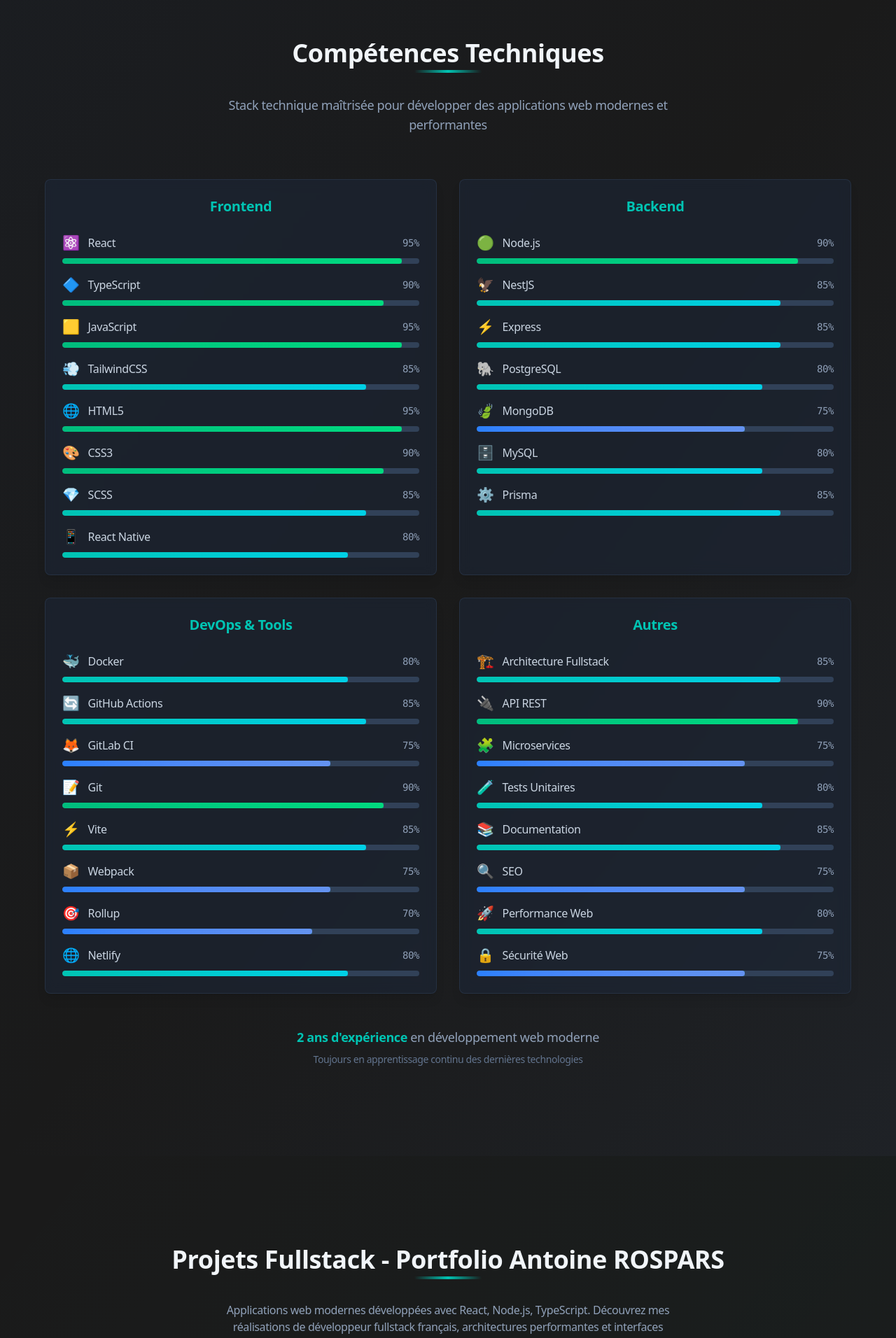
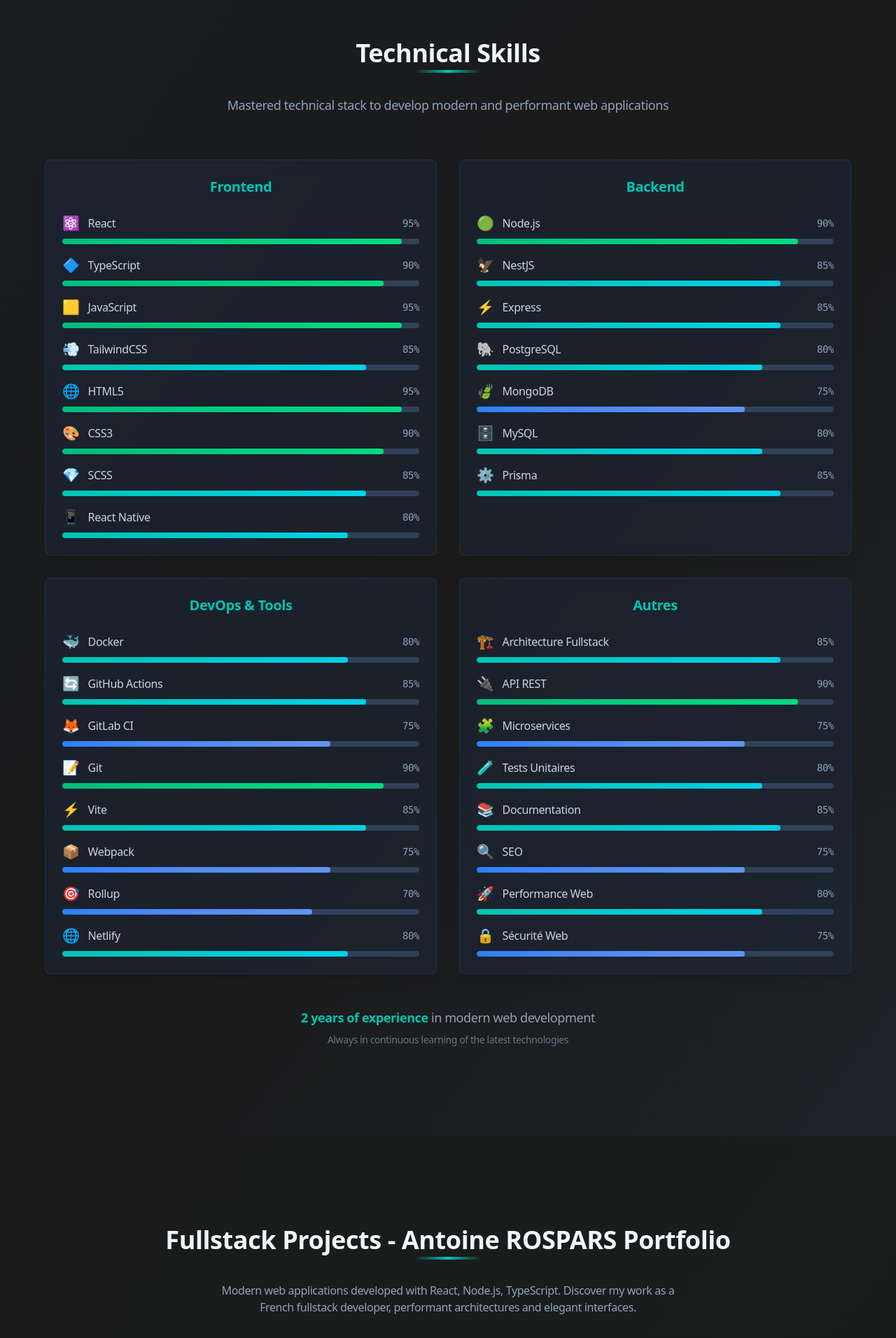
Before and after one commit to P4ST4S/portfolio-v4, a React (Vite) app: page / in a window 1280 px wide. Shown: the part 1680-3592 px from the top of the page at 70% size. Built offline with nearby package versions, Linux system fonts and the light colour scheme; no server answers.

Commit message:
feat: enhance Contact, Projects, and Skills components with internationalization support and improved text

```diff
--- a/src/components/Contact.tsx
+++ b/src/components/Contact.tsx
@@ -1,12 +1,14 @@
 import { useRef, useState } from "react";
 import type { FormEvent } from "react";
 import emailjs from "@emailjs/browser";
+import { FormattedMessage, useIntl } from "react-intl";
 
 const EMAILJS_PUBLIC_KEY = import.meta.env.VITE_EMAILJS_PUBLIC_KEY;
 const EMAILJS_SERVICE_ID = import.meta.env.VITE_EMAILJS_SERVICE_ID;
 const EMAILJS_TEMPLATE_ID = import.meta.env.VITE_EMAILJS_TEMPLATE_ID;
 
 const Contact = () => {
+  const intl = useIntl();
   const formRef = useRef<HTMLFormElement>(null);
   const [sending, setSending] = useState(false);
   const [feedback, setFeedback] = useState<string | null>(null);
@@ -28,11 +30,11 @@
         }
       );
 
-      setFeedback("✅ Message envoyé avec succès !");
+      setFeedback("success");
       formRef.current.reset();
     } catch (err) {
       console.error(err);
-      setFeedback("❌ Une erreur s'est produite.");
+      setFeedback("error");
     } finally {
       setSending(false);
     }
@@ -43,34 +45,35 @@
       <div className="container mx-auto px-6">
         <div className="text-center mb-12">
           <h2 className="text-3xl md:text-4xl font-bold text-slate-100 mb-4">
-            Contactez Antoine ROSPARS - Développeur Fullstack
+            <FormattedMessage id="contact.title" />
           </h2>
           <p className="text-lg text-slate-400 max-w-2xl mx-auto">
-            Développeur freelance français basé à Paris. Disponible pour vos projets React, Node.js, TypeScript.
-            Diplômé Epitech, expert en développement fullstack moderne.
+            <FormattedMessage id="contact.subtitle" />
           </p>
         </div>
 
         <div className="max-w-lg mx-auto">
-          <h3 className="text-2xl font-bold mb-6 text-[#00C4B3] text-center">Freelance Developer - Devis Gratuit</h3>
+          <h3 className="text-2xl font-bold mb-6 text-[#00C4B3] text-center">
+            <FormattedMessage id="contact.formTitle" />
+          </h3>
           <form ref={formRef} onSubmit={handleSubmit} className="space-y-4">
             <input
               type="text"
               name="user_name"
-              placeholder="Votre nom"
+              placeholder={intl.formatMessage({ id: 'contact.namePlaceholder' })}
               required
               className="w-full border border-gray-300 rounded px-4 py-2 placeholder-[#00C4B3] text-white bg-transparent"
             />
             <input
               type="email"
               name="user_email"
-              placeholder="Votre e-mail"
+              placeholder={intl.formatMessage({ id: 'contact.emailPlaceholder' })}
               required
               className="w-full border border-gray-300 rounded px-4 py-2 placeholder-[#00C4B3] text-white bg-transparent"
             />
             <textarea
               name="message"
-              placeholder="Votre message"
+              placeholder={intl.formatMessage({ id: 'contact.messagePlaceholder' })}
               required
               rows={5}
               className="w-full border border-gray-300 rounded px-4 py-2 placeholder-[#00C4B3] text-white bg-transparent"
@@ -80,10 +83,20 @@
               disabled={sending}
               className="w-full bg-[#00C4B3] text-[#1A1A1A] font-bold py-4 px-8 rounded-lg hover:bg-[#00C4B3] transition-all duration-300 transform hover:scale-105 text-lg"
             >
-              {sending ? "Envoi en cours..." : "Envoyer un email"}
+              {sending ? (
+                <FormattedMessage id="contact.sendingButton" />
+              ) : (
+                <FormattedMessage id="contact.sendButton" />
+              )}
             </button>
             {feedback && (
-              <p className="text-sm text-center mt-2 text-white">{feedback}</p>
+              <p className="text-sm text-center mt-2 text-white">
+                {feedback === "success" ? (
+                  <FormattedMessage id="contact.successMessage" />
+                ) : (
+                  <FormattedMessage id="contact.errorMessage" />
+                )}
+              </p>
             )}
           </form>
         </div>
--- a/src/components/Projects.tsx
+++ b/src/components/Projects.tsx
@@ -1,6 +1,7 @@
 import { useEffect, useRef, useState } from "react";
 import projectsData from "@/data/projects";
 import ProjectCard from "@/components/ProjectCard";
+import { FormattedMessage } from "react-intl";
 
 const Projects = () => {
   const [visibleCards, setVisibleCards] = useState<number[]>([]);
@@ -37,12 +38,11 @@
       <div className="container mx-auto px-6 relative z-10">
         <div className="text-center mb-16">
           <h2 className="text-3xl md:text-4xl font-bold text-slate-100 mb-4 relative inline-block">
-            Projets Fullstack - Portfolio Antoine ROSPARS
+            <FormattedMessage id="projects.title" />
             <div className="absolute -bottom-2 left-1/2 transform -translate-x-1/2 w-24 h-1 bg-gradient-to-r from-transparent via-[#00C4B3] to-transparent"></div>
           </h2>
           <p className="text-slate-400 mt-6 max-w-2xl mx-auto">
-            Applications web modernes développées avec React, Node.js, TypeScript.
-            Découvrez mes réalisations de développeur fullstack français, architectures performantes et interfaces élégantes.
+            <FormattedMessage id="projects.subtitle" />
           </p>
         </div>
 
--- a/src/components/Skills.tsx
+++ b/src/components/Skills.tsx
@@ -1,6 +1,7 @@
 import { useEffect, useRef, useState } from "react";
 import skillsData from "@/data/skills";
 import type { SkillCategory } from "@/types";
+import { FormattedMessage } from "react-intl";
 
 const Skills = () => {
   const [isVisible, setIsVisible] = useState(false);
@@ -50,11 +51,11 @@
       <div className="container mx-auto px-6 relative z-10">
         <div className={`text-center mb-16 transform transition-all duration-700 ${isVisible ? 'translate-y-0 opacity-100' : 'translate-y-8 opacity-0'}`}>
           <h2 className="text-3xl md:text-4xl font-bold text-slate-100 mb-4 relative inline-block">
-            Compétences Techniques
+            <FormattedMessage id="skills.title" />
             <div className="absolute -bottom-2 left-1/2 transform -translate-x-1/2 w-24 h-1 bg-gradient-to-r from-transparent via-[#00C4B3] to-transparent"></div>
           </h2>
           <p className="text-lg text-slate-400 max-w-2xl mx-auto mt-6">
-            Stack technique maîtrisée pour développer des applications web modernes et performantes
+            <FormattedMessage id="skills.subtitle" />
           </p>
         </div>
 
@@ -116,10 +117,13 @@
 
         <div className={`text-center mt-12 transform transition-all duration-700 delay-1000 ${isVisible ? 'translate-y-0 opacity-100' : 'translate-y-8 opacity-0'}`}>
           <p className="text-slate-400 text-lg">
-            <strong className="text-[#00C4B3]">2 ans d'expérience</strong> en développement web moderne
+            <strong className="text-[#00C4B3]">
+              <FormattedMessage id="skills.experience" />
+            </strong>{' '}
+            <FormattedMessage id="skills.experienceDescription" />
           </p>
           <p className="text-sm text-slate-500 mt-2">
-            Toujours en apprentissage continu des dernières technologies
+            <FormattedMessage id="skills.learningNote" />
           </p>
         </div>
       </div>
--- a/src/messages/en.ts
+++ b/src/messages/en.ts
@@ -18,17 +18,28 @@
   'about.description1': 'French fullstack developer graduated from <strong>Epitech</strong>, a renowned engineering school. With 2 years of professional experience, I master the entire modern web development chain, from user interface design with <strong>React</strong> and <strong>TypeScript</strong>, to developing robust APIs with <strong>Node.js</strong> and <strong>NestJS</strong>, through continuous deployment with <strong>Docker</strong> and CI/CD pipelines.',
   'about.description2': 'Based in Paris, I develop high-performance and elegant web applications for my clients. Specialized in modern fullstack architecture, I transform your ideas into robust digital solutions. Available for freelance work on your innovative web projects.',
 
+  // Contact Section
+  'contact.title': 'Contact Antoine ROSPARS - Fullstack Developer',
+  'contact.subtitle': 'French freelance developer based in Paris. Available for your React, Node.js, TypeScript projects. Epitech graduate, expert in modern fullstack development.',
+  'contact.formTitle': 'Freelance Developer - Free Quote',
+  'contact.namePlaceholder': 'Your name',
+  'contact.emailPlaceholder': 'Your email',
+  'contact.messagePlaceholder': 'Your message',
+  'contact.sendButton': 'Send email',
+  'contact.sendingButton': 'Sending...',
+  'contact.successMessage': '✅ Message sent successfully!',
+  'contact.errorMessage': '❌ An error occurred.',
+
   // Skills Section
   'skills.title': 'Technical Skills',
-  'skills.subtitle': 'Technologies I Master',
+  'skills.subtitle': 'Mastered technical stack to develop modern and performant web applications',
+  'skills.experience': '2 years of experience',
+  'skills.experienceDescription': 'in modern web development',
+  'skills.learningNote': 'Always in continuous learning of the latest technologies',
 
   // Projects Section
-  'projects.title': 'My Projects',
-  'projects.subtitle': 'A Selection of My Recent Work',
-
-  // Contact Section
-  'contact.title': 'Get in Touch',
-  'contact.subtitle': 'Let\'s Discuss Your Next Project',
+  'projects.title': 'Fullstack Projects - Antoine ROSPARS Portfolio',
+  'projects.subtitle': 'Modern web applications developed with React, Node.js, TypeScript. Discover my work as a French fullstack developer, performant architectures and elegant interfaces.',
 
   // Footer
   'footer.rights': 'All rights reserved.',
--- a/src/messages/fr.ts
+++ b/src/messages/fr.ts
@@ -27,8 +27,27 @@
   'projects.subtitle': 'Une sélection de mes travaux récents',
 
   // Contact Section
-  'contact.title': 'Contactez-moi',
-  'contact.subtitle': 'Discutons de votre prochain projet',
+  'contact.title': 'Contactez Antoine ROSPARS - Développeur Fullstack',
+  'contact.subtitle': 'Développeur freelance français basé à Paris. Disponible pour vos projets React, Node.js, TypeScript. Diplômé Epitech, expert en développement fullstack moderne.',
+  'contact.formTitle': 'Freelance Developer - Devis Gratuit',
+  'contact.namePlaceholder': 'Votre nom',
+  'contact.emailPlaceholder': 'Votre e-mail',
+  'contact.messagePlaceholder': 'Votre message',
+  'contact.sendButton': 'Envoyer un email',
+  'contact.sendingButton': 'Envoi en cours...',
+  'contact.successMessage': '✅ Message envoyé avec succès !',
+  'contact.errorMessage': '❌ Une erreur s\'est produite.',
+
+  // Skills Section
+  'skills.title': 'Compétences Techniques',
+  'skills.subtitle': 'Stack technique maîtrisée pour développer des applications web modernes et performantes',
+  'skills.experience': '2 ans d\'expérience',
+  'skills.experienceDescription': 'en développement web moderne',
+  'skills.learningNote': 'Toujours en apprentissage continu des dernières technologies',
+
+  // Projects Section
+  'projects.title': 'Projets Fullstack - Portfolio Antoine ROSPARS',
+  'projects.subtitle': 'Applications web modernes développées avec React, Node.js, TypeScript. Découvrez mes réalisations de développeur fullstack français, architectures performantes et interfaces élégantes.',
 
   // Footer
   'footer.rights': 'Tous droits réservés.',
```
